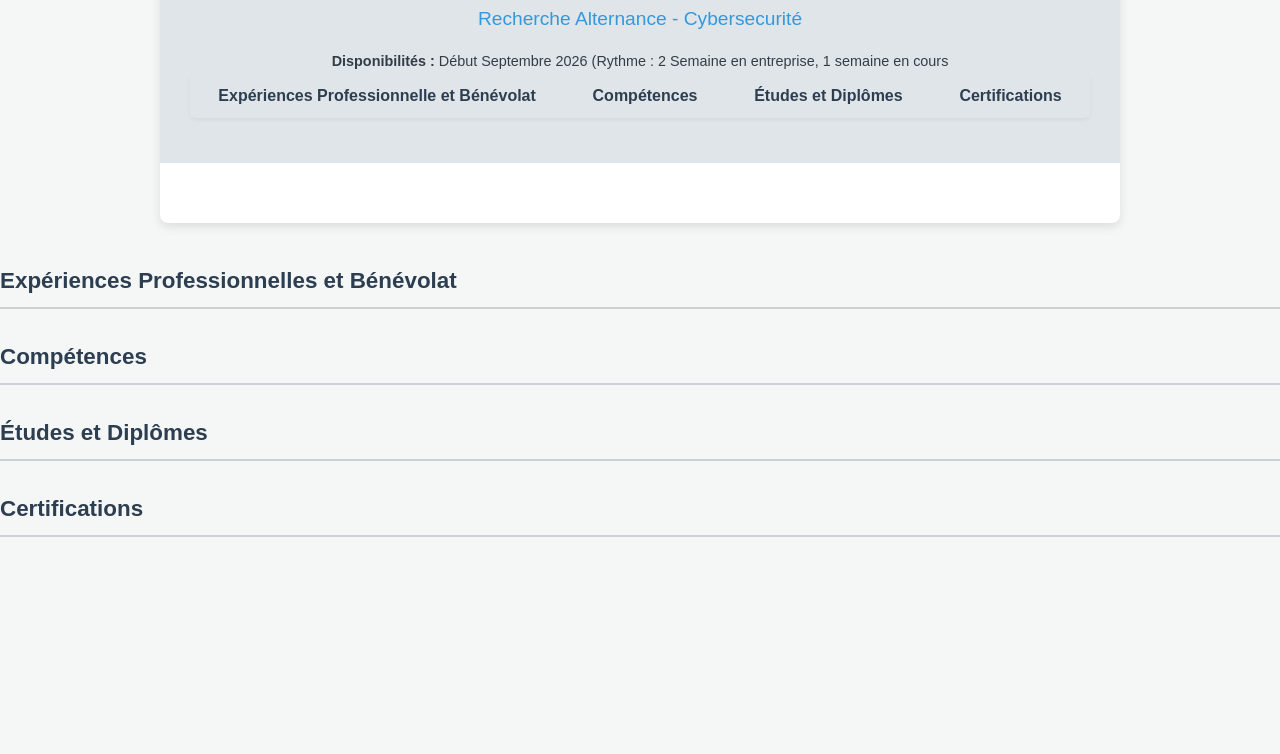
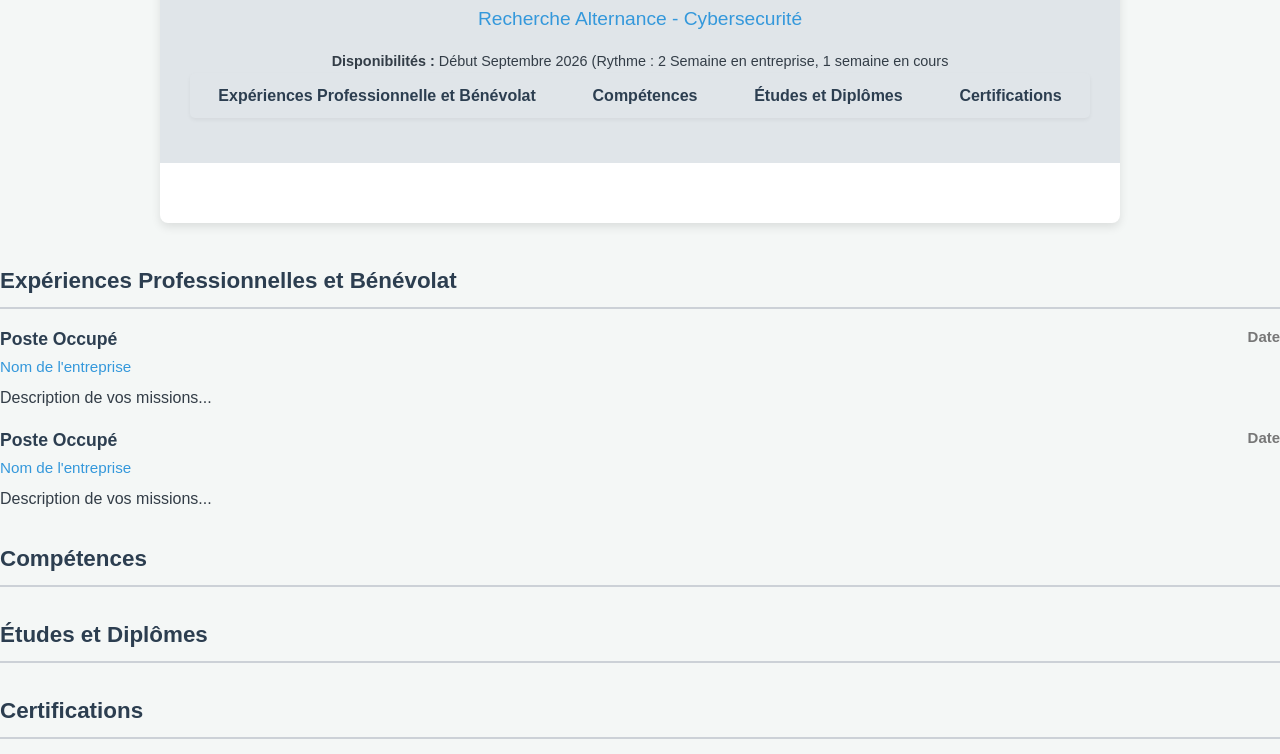
Before and after one commit to matheo-dou/cv, a plain HTML site: page index.html in a window 1280 px wide. Shown: the part 141-895 px from the top of the page. Before the commit the page ends 800 px from the top, so only its background shows below. Drawn offline with Linux system fonts and the light colour scheme.

Commit message:
Add experience section with job details

```diff
--- a/index.html
+++ b/index.html
@@ -26,7 +26,22 @@
 
    <section id="experiences">
        <h3>Expériences Professionnelles et Bénévolat</h3>
-
+       <ul>
+           <li>
+               <div class="item-title">Poste Occupé<span class="item-date">Date</span></div>
+               <div class="item-subtitle">Nom de l'entreprise</div>
+               <p class="item-description">
+                   Description de vos missions...
+               </p>
+           </li>
+           <li>
+               <div class="item-title">Poste Occupé<span class="item-date">Date</span></div>
+               <div class="item-subtitle">Nom de l'entreprise</div>
+               <p class="item-description">
+                   Description de vos missions...
+               </p>
+      </li>
+    </ul>
    </section>
 
    <section id="competences">
```
